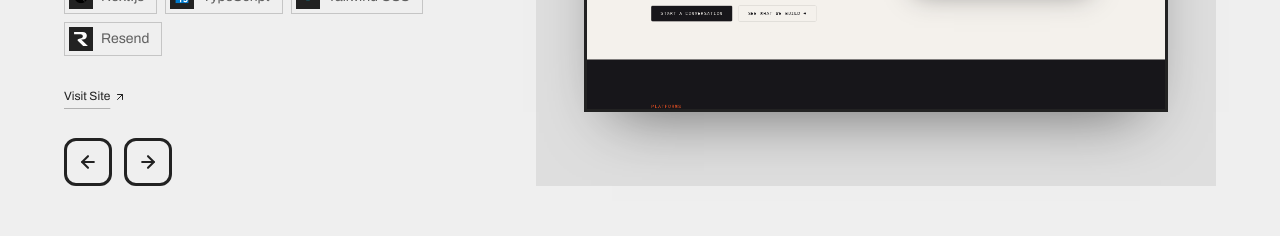
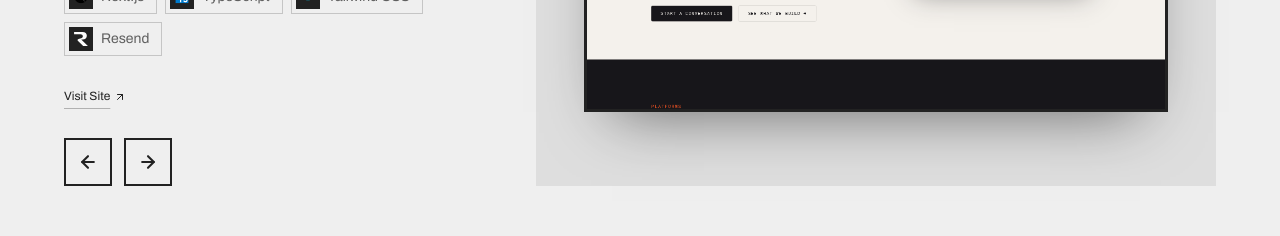
Before and after one commit to mors-codes/portfolio-2026, a Next.js app: page / in a window 1280 px wide. Shown: the part 2140-2376 px from the top of the page. Built offline with nearby package versions, Linux system fonts and the light colour scheme; a web font is replaced by a local one.

Commit message:
Works: square 2px nav buttons

```diff
--- a/src/components/ui/WorksSwap.tsx
+++ b/src/components/ui/WorksSwap.tsx
@@ -58,7 +58,7 @@ const FADE_SELECTOR = "[data-reveal], [data-title]";
 const pad = (n: number) => String(n).padStart(2, "0");
 
 const NAV_BUTTON =
-  "grid h-12 w-12 place-items-center rounded-xl border-[3px] border-ink text-ink transition-colors hover:bg-ink hover:text-bg focus-visible:outline-2 focus-visible:outline-offset-4 focus-visible:outline-ink";
+    "grid h-12 w-12 place-items-center border-[2px] border-ink text-ink transition-colors hover:bg-ink hover:text-bg focus-visible:outline-2 focus-visible:outline-offset-4 focus-visible:outline-ink";
 
 function Layer({
   layerRef,
```
